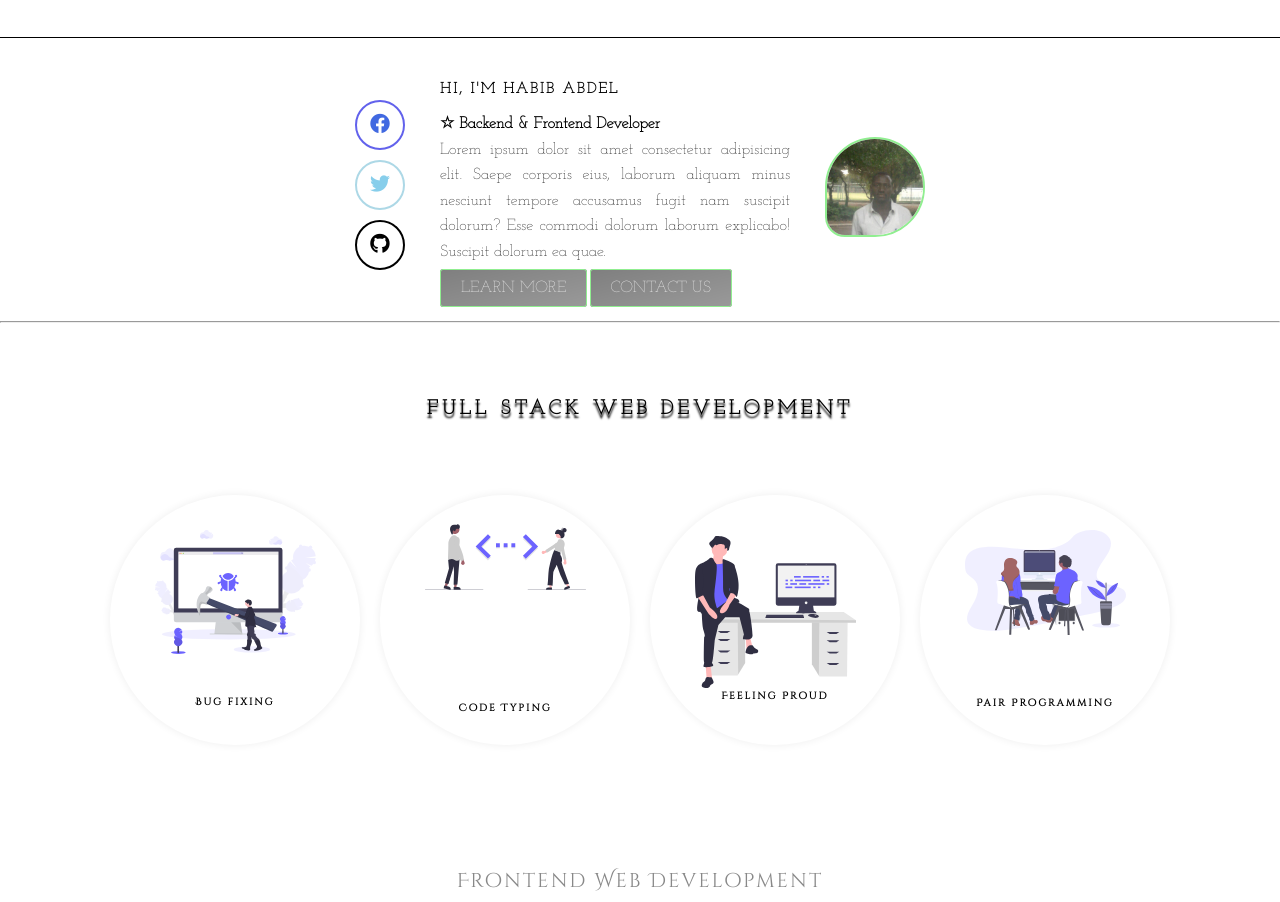
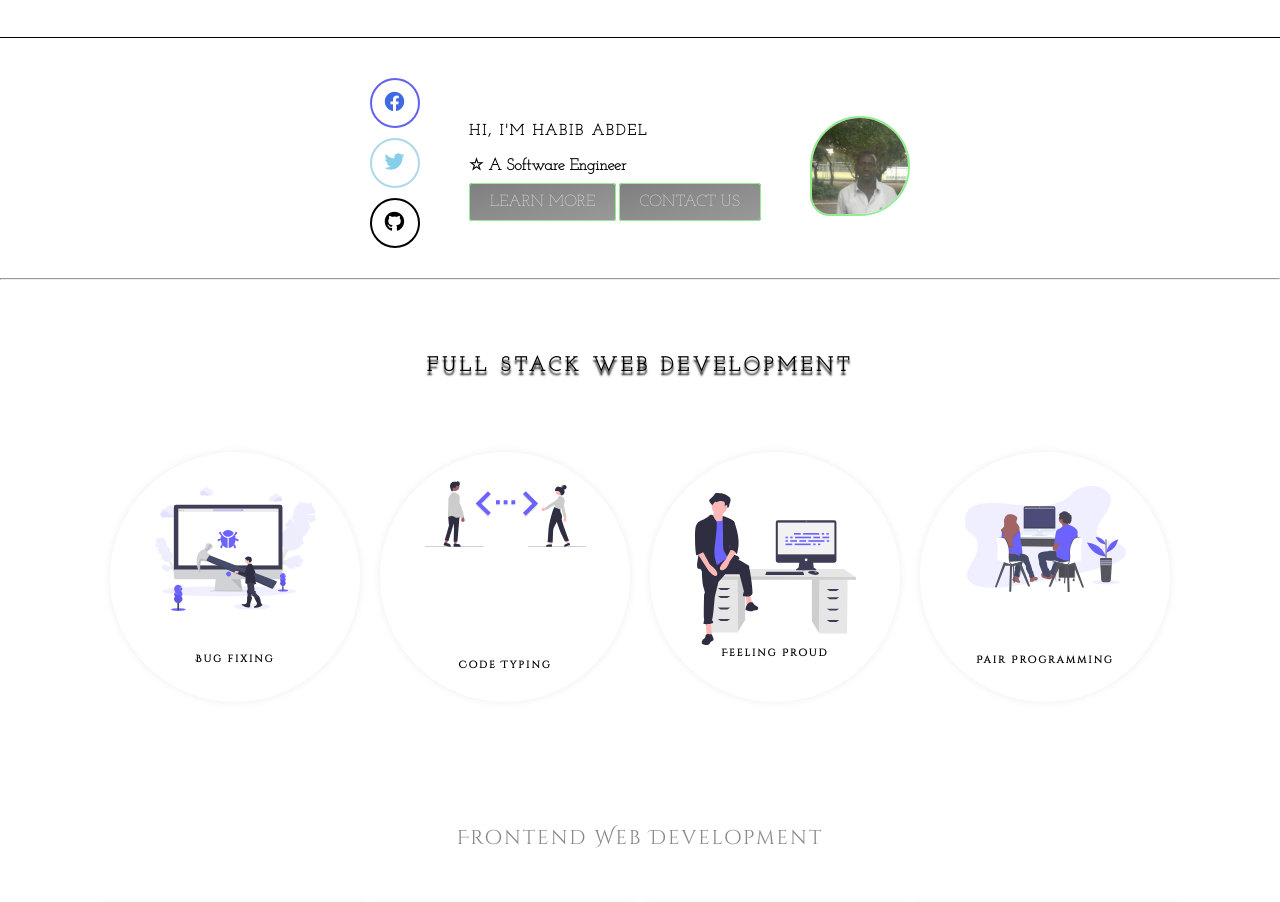
Before and after one commit to habibAbdelgaber/SIMPLE-PORTFOLIO, a plain HTML site: page index.html in a window 1280 px wide. Shown: the part 1045-1947 px from the top of the page. Drawn offline with Linux system fonts and the light colour scheme; a web font is replaced by a local one.

Commit message:
Update index.html

```diff
--- a/index.html
+++ b/index.html
@@ -133,10 +133,10 @@
             <div class="desc-content summry">
                 <h1 class="summary-title"><strong>Hi, I'm Habib Abdel</strong></h1>
                 <p class="summary-text">
-                    <strong>&star; Backend & Frontend Developer</strong><br>
-                    Lorem ipsum dolor sit amet consectetur adipisicing elit. Saepe corporis eius, laborum aliquam minus
+                    <strong>&star; A Software Engineer</strong><br>
+<!--                     Lorem ipsum dolor sit amet consectetur adipisicing elit. Saepe corporis eius, laborum aliquam minus
                     nesciunt tempore accusamus fugit nam suscipit dolorum? Esse commodi dolorum laborum explicabo!
-                    Suscipit dolorum ea quae.
+                    Suscipit dolorum ea quae. -->
                 </p>
                 <div class="contact-btn">
                     <a href="#header" class="btn-group btn-contact">Learn more</a>
```
